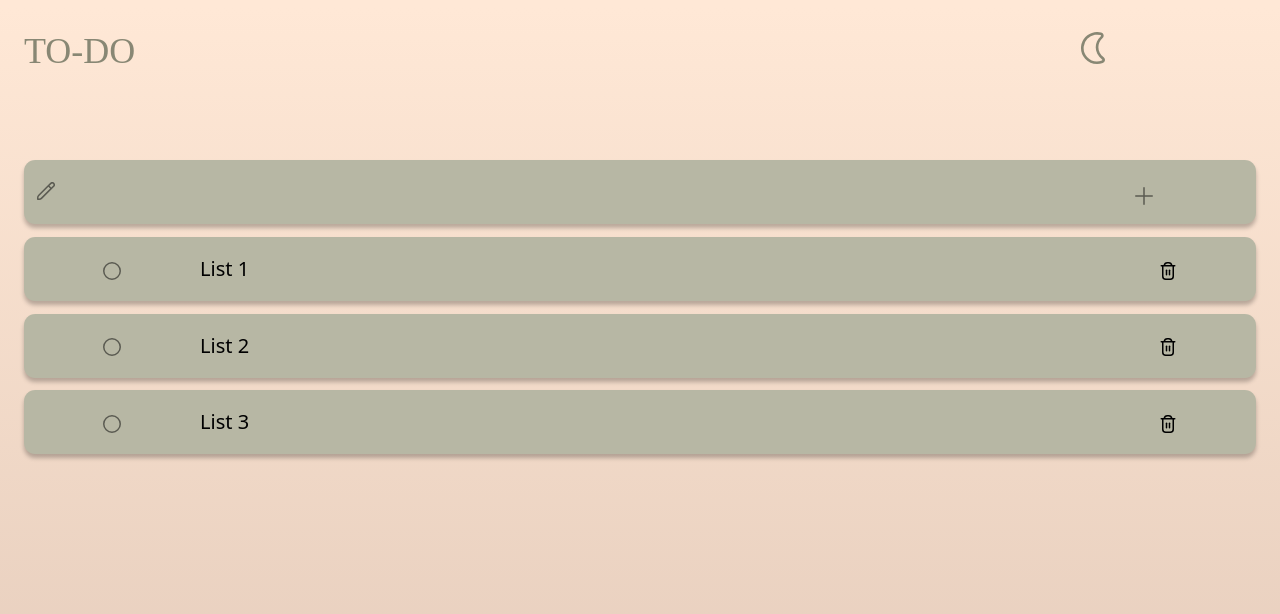
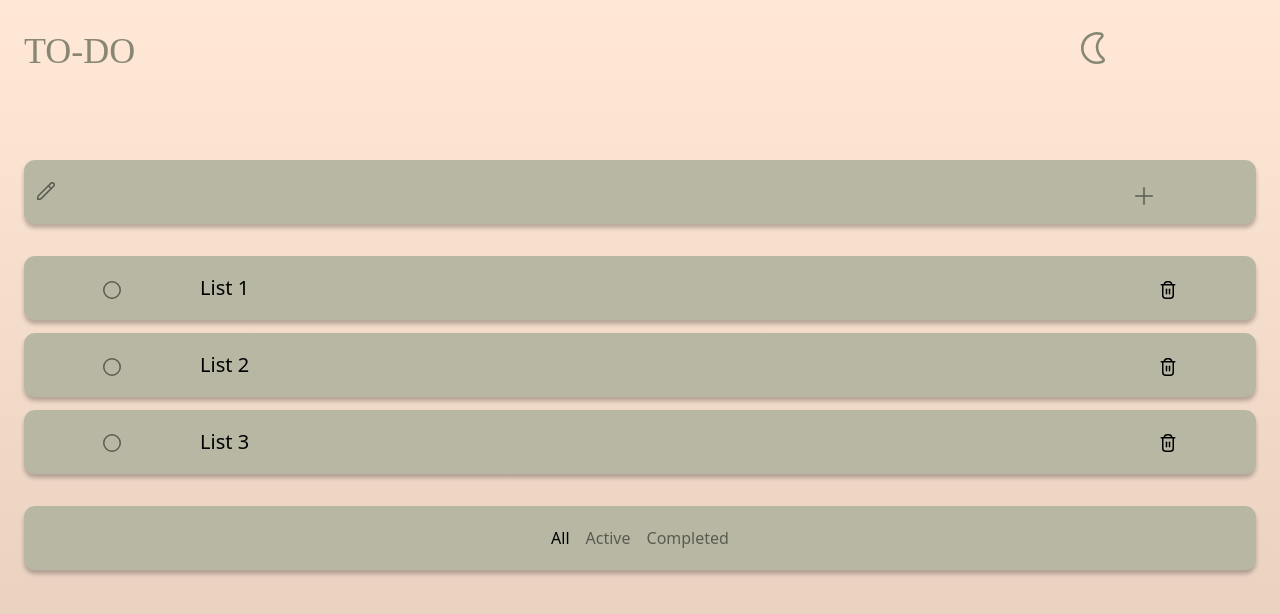
Before and after one commit to gurpreet2188/react-todo, a React (Create React App) app: page / in a window 1280 px wide. Shown: the top 614 px of the page. Built offline with nearby package versions, Linux system fonts and the light colour scheme; a web font is replaced by a local one.

Commit message:
Added list options and animations

```diff
--- a/src/App.css
+++ b/src/App.css
@@ -48,6 +48,7 @@
   border-radius: .7rem;
   margin-left: auto;
   margin-right: auto;
+  margin-bottom: 2rem;
   margin-top: 4rem;
   background-color: #B7B7A4;
   box-shadow: 0px 4px 4px rgba(0, 0, 0, 0.25);
@@ -62,6 +63,7 @@
   order: 1;
   margin-top: 1.4rem;
   margin-left: .8rem;
+
 }
 
 .App-icon-add {
@@ -139,8 +141,40 @@
 .App-todo-list-del {
   flex: 1;
   order: 3;
+}
 
+.App-todo-list-options {
+  height: 4rem;
+  width: 100%;
+  display: flex;
+  flex-direction: row;
+  justify-content: center;
+  gap: 1rem;
+  margin-top: 2rem;
+  background-color: #B7B7A4;
+  box-shadow: 0px 4px 4px rgba(0, 0, 0, 0.25);
+  border-radius: .7rem;
 }
+.App-todo-list-options-all {
+  line-height: 4rem;
+  opacity: 0.5;
+}
+
+.App-todo-list-options-active {
+  line-height: 4rem;
+  opacity: 0.5;
+}
+
+.App-todo-list-options-completed {
+  line-height: 4rem;
+  opacity: 0.5;
+}
+
+.App-todo-list-option-current {
+  opacity: 1;
+  transition: opacity 150ms ease-in-out;
+}
+
 
 .App-link {
   color: #61dafb;
@@ -166,15 +200,20 @@ h1, h2 {
 }
 
 .add-list {
-  animation: addList 1s;
+  animation: addList .3s;
 }
 
 @keyframes removeList {
-  0% {transform: translateY(+20%);
+  0% {transform: translateY(+10%);
     opacity: 1;}
-  100% {transform: none; opacity: 0;}
+  100% {transform: translateY(+20%); opacity: 0;}
 }
 
 .remove-list {
-  animation: removeList 2s;
+  animation: removeList .3s;
+  visibility: hidden;
+  height: 0;
+  z-index: -4;
+  margin: 0;
+  /* height: 0; */
 }
--- a/src/App.js
+++ b/src/App.js
@@ -5,7 +5,6 @@ import {header} from './components/header'
 import Base from './components/Base'
 
 function App() {
-
 
   return (
         <div className="App p-6" >
@@ -15,7 +14,6 @@ function App() {
           {/* <Create/> */}
           <Base />
 
-
         </div>
   );
 }
--- a/src/components/Base.js
+++ b/src/components/Base.js
@@ -1,16 +1,24 @@
 import react from "react";
-import { useState } from "react";
-import Todo from './Todo'
+import React, { useState } from "react";
+import { useRef } from "react";
+
 
 export default function  Base() {
+    const listRef = useRef()
+    const btnAll = useRef(null)
+    const btnActive = useRef(null)
+    const btnCompleted = useRef(null)
     const [todos, setTodos] = useState([
         // fot testing
       {text: "List 1",
-      done:false},
+      done:false,
+        ref: React.createRef(0)},
       {text: "List 2",
-      done:false},
+      done:false,
+      ref: React.createRef(1)},
       {text: "List 3",
-      done:false},
+      done:false,
+      ref: React.createRef(2)},
     ])
 
 
@@ -40,20 +48,24 @@ export default function  Base() {
       )
     }
 
-    const add = (text, done) => {
+    const add = (text, done, ref) => {
       done = false
-      const newList = [...todos, {text, done}]
+      ref = React.createRef(todos.length + 1)
+      const newList = [...todos, {text, done, ref}]
       setTodos(newList)
       console.log(newList)
     }
 
     const completed = index => {
+
       const newList = [...todos]
       console.log(newList[index].done)
       if (!newList[index].done){
+          newList[index].ref.current.className = "App-todo-list-base add-list completed"
           newList[index].done = true
           setTodos(newList)
       } else {
+        newList[index].ref.current.className = "App-todo-list-base add-list"
         newList[index].done = false
         setTodos(newList)
       }
@@ -65,21 +77,79 @@ export default function  Base() {
       setTodos(newList)
     }
 
+    const checkStyle = {
+
+    }
+
+    function showAll () {
+        btnAll.current.className = "App-todo-list-options-all App-todo-list-option-current"
+        btnActive.current.className = "App-todo-list-options-all"
+        btnCompleted.current.className = "App-todo-list-options-all"
+
+        for(var i = 0; i < todos.length; i++) {
+            if(todos[i].ref.current.className === "App-todo-list-base add-list completed remove-list")
+           { todos[i].ref.current.className = "App-todo-list-base add-list completed"}
+           if (todos[i].ref.current.className === "App-todo-list-base add-list remove-list") {
+            todos[i].ref.current.className = "App-todo-list-base add-list"
+            }
+        }
+
+    }
+
+    function showActive () {
+        btnAll.current.className = "App-todo-list-options-all"
+        btnActive.current.className = "App-todo-list-options-all App-todo-list-option-current"
+        btnCompleted.current.className = "App-todo-list-options-all"
+        for(var i = 0; i < todos.length; i++) {
+            if(todos[i].ref.current.className === "App-todo-list-base add-list completed")
+            {todos[i].ref.current.className = "App-todo-list-base add-list completed remove-list"}
+            if(todos[i].ref.current.className === "App-todo-list-base add-list remove-list")
+            {todos[i].ref.current.className = "App-todo-list-base add-list"}
+        }
+    }
+
+    function showCmpleted () {
+        btnAll.current.className = "App-todo-list-options-all"
+        btnActive.current.className = "App-todo-list-options-all"
+        btnCompleted.current.className = "App-todo-list-options-all App-todo-list-option-current"
+
+        for(var i = 0; i < todos.length; i++) {
+
+            if(todos[i].ref.current.className === "App-todo-list-base add-list")
+            {todos[i].ref.current.className = "App-todo-list-base add-list remove-list"}
+
+            if(todos[i].ref.current.className === "App-todo-list-base add-list completed remove-list") {
+                todos[i].ref.current.className = "App-todo-list-base add-list completed"
+            }
+        }
+    }
+
     return (
       <div>
         <InputForm add = {add} />
 
         {todos.map((todo, index) => (
-          <Todo
-            key={index}
-            index={index}
-            todo={todo}
-            completed={completed}
-            del={del}
-            />
+
+            <div key={index} id={index} className="App-todo-list-base add-list" ref={todo.ref} >
+            <button className="App-todo-list-stat" >
+                <svg style={{display: "inline", zIndex: "-999"}} onClick={ () => completed(index)} xmlns="http://www.w3.org/2000/svg" id="Outline" viewBox="0 0 24 24" width="18" height="18"><path fill="#000" d="M12,0A12,12,0,1,0,24,12,12,12,0,0,0,12,0Zm0,22A10,10,0,1,1,22,12,10,10,0,0,1,12,22Z"/></svg>
+                {/* <svg style={{display: "block", zIndex: "200"}} xmlns="http://www.w3.org/2000/svg" id="Outline" viewBox="0 0 24 24" width="18" height="18"><path d="M22.319,4.431,8.5,18.249a1,1,0,0,1-1.417,0L1.739,12.9a1,1,0,0,0-1.417,0h0a1,1,0,0,0,0,1.417l5.346,5.345a3.008,3.008,0,0,0,4.25,0L23.736,5.847a1,1,0,0,0,0-1.416h0A1,1,0,0,0,22.319,4.431Z"/></svg> */}
+                </button>
+                <div className="App-todo-list-text" style={{textDecoration: todo.done ? "line-through" : ""}}>
+                {todo.text}
+                </div>
+                <button href="#" className="App-todo-list-del" >
+                    <svg style={{display: "inline"}} onClick={()=>{del(index)} } xmlns="http://www.w3.org/2000/svg" id="Outline" viewBox="0 0 24 24" width="18" height="18"><path fill="#000" d="M21,4H17.9A5.009,5.009,0,0,0,13,0H11A5.009,5.009,0,0,0,6.1,4H3A1,1,0,0,0,3,6H4V19a5.006,5.006,0,0,0,5,5h6a5.006,5.006,0,0,0,5-5V6h1a1,1,0,0,0,0-2ZM11,2h2a3.006,3.006,0,0,1,2.829,2H8.171A3.006,3.006,0,0,1,11,2Zm7,17a3,3,0,0,1-3,3H9a3,3,0,0,1-3-3V6H18Z"/><path d="M10,18a1,1,0,0,0,1-1V11a1,1,0,0,0-2,0v6A1,1,0,0,0,10,18Z"/><path d="M14,18a1,1,0,0,0,1-1V11a1,1,0,0,0-2,0v6A1,1,0,0,0,14,18Z"/></svg>
+                </button>
+            </div>
         ))}
 
-        {/* </div> */}
+        <div className="App-todo-list-options">
+                <a href="#" ref={btnAll} className="App-todo-list-options-all App-todo-list-option-current" onClick={()=> {showAll()}}> All </a>
+                <a href="#" ref={btnActive} className="App-todo-list-options-active" onClick={()=> {showActive()}}> Active </a>
+                <a href="#" ref={btnCompleted} className="App-todo-list-options-completed" onClick={()=> {showCmpleted()}}> Completed </a>
+        </div>
+
       </div>
     )
   }
--- a/src/components/Todo.js
+++ b/src/components/Todo.js
@@ -1,14 +1,14 @@
-import react from "react";
+import eact from "react";
 import { useState, useRef } from "react";
 
 export default function Todo ({ todo, index, completed, del}) {
     const divRef = useRef()
     function click () {
         divRef.current.className = "App-todo-list-base remove-list"
-        console.log(divRef.current.className)
+        console.log(divRef)
         setTimeout( del(index), 200)
+    }
 
-    }
 
   return (
       <div>
--- /dev/null
+++ b/src/components/test.js
@@ -0,0 +1,6 @@
+import React, { forwardRef }from "react";
+const Test = (props, ref) => (
+    <button ref={ref}>Test</button>
+)
+
+export default forwardRef(Test)
```
